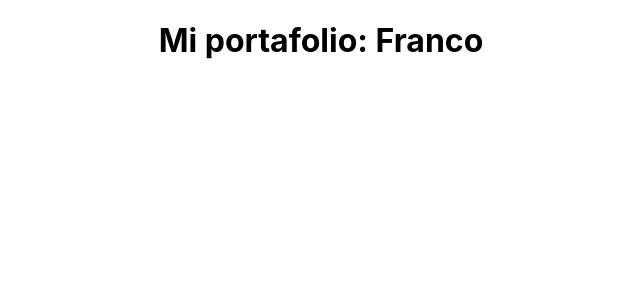
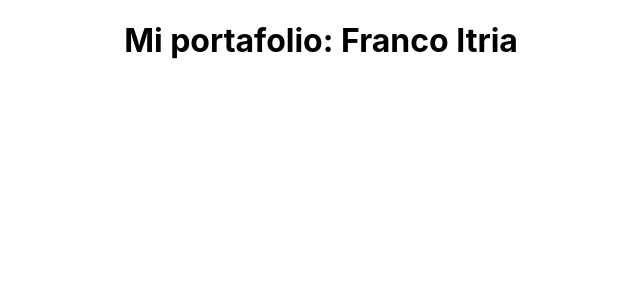
Before and after one commit to fran-itria/portafolio, a React (Create React App) app: page / in a window 1280 px wide. Shown: the top 300 px of the page, without its empty margins (319-959 px from the left). Built offline with nearby package versions, Linux system fonts and the light colour scheme.

Commit message:
First comit

```diff
--- a/src/App.js
+++ b/src/App.js
@@ -4,7 +4,7 @@ import './App.css';
 function App() {
   return (
     <div className="App">
-      <h1>Mi portafolio: Franco</h1>
+      <h1>Mi portafolio: Franco Itria</h1>
     </div>
   );
 }
```
